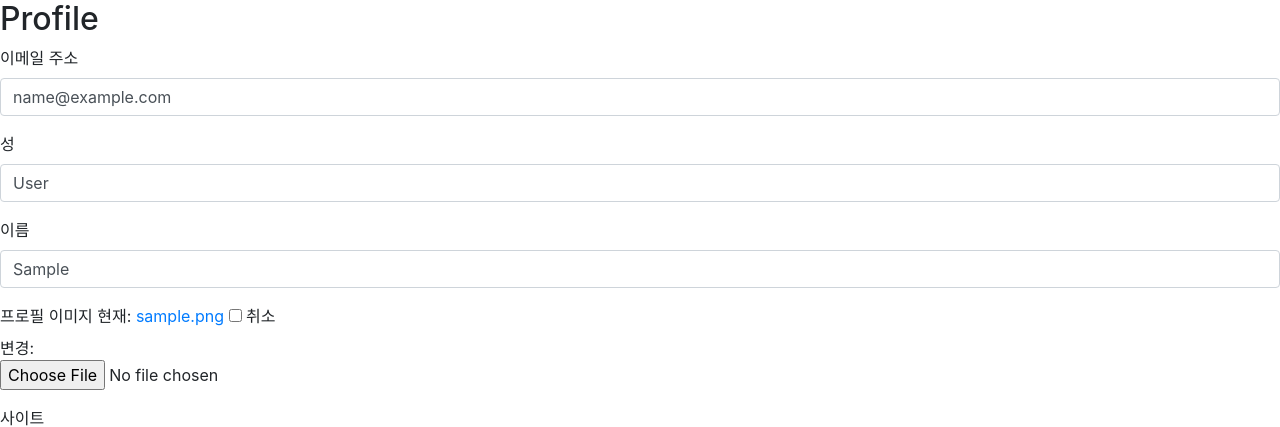
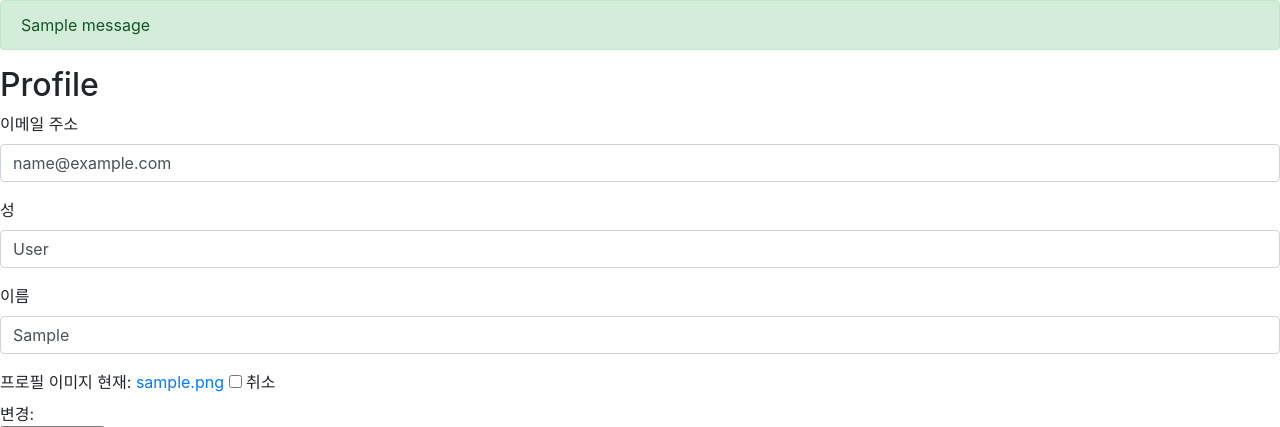
Before and after one commit to orca9s/instagram, a Django app: page /members/profile/ in a window 1280 px wide. Shown: the part 56-483 px from the top of the page. Run offline with Django 3.2, Linux system fonts and the light colour scheme; a user stored in the database is signed in; tables that the repository leaves empty hold one stand-in row (values such as "Sample post"); one stand-in notice (Sample message) is shown; parts of the project's set-up code (start-up, migrations or seed data) failed here and were passed over; some libraries are stand-ins or nearby versions.

Commit message:
messages모듈 전달 및 표시

```diff
--- a/app/members/views.py
+++ b/app/members/views.py
@@ -1,3 +1,4 @@
+from django.contrib import messages
 from django.contrib.auth import authenticate, login, logout
 from django.contrib.auth.decorators import login_required
 from django.contrib.auth.models import User
@@ -148,6 +149,14 @@ def profile(request):
             form.save()
             # is_valid()를 통과하고 인스턴스 수정이 완료되면
             # messages모듈을 사용해서 템플릿에 수정완료 메시를 표시
+            # (redirect)를 함에도 불구하고 어떤 메세지를 전달하고 싶다
+            # 그때 message프레임워크를 사용한다
+            # request -> view(messages에 알림데이터와 어떤 client에게 보내야 하는지를 저장)
+            #   django_session테이블에 있는 특정 session_id값과
+            #   클라이언트(브라우저의 쿠키)가 가지고 있는 sessionid값을 비교해서 client를 특정화
+            # -> redirect -> view(이 client에게 message가 있다면, render시 해당 데이터를 함께 context에 담아 전송)
+            # -> render(messages가 전달한 알림데이터를 표시)
+            messages.success(request, '프로필 수정이 완료되었습니다')
 
     form = UserProfileForm(instance=request.user)
     # instance = request.user UserProfielForm이 User모델이랑
--- a/app/templates/members/profile.html
+++ b/app/templates/members/profile.html
@@ -2,6 +2,13 @@
 
 {% block content %}
 <div>
+    {% if messages %}
+        {% for message in messages %}
+            <div class="alert alert-{{ message.tags }}">
+                {{ message }}
+            </div>
+        {% endfor %}
+    {% endif %}
     <h2>Profile</h2>
     <form action="" method="post" enctype="multipart/form-data">
         {% csrf_token %}
```
Also changed, not shown: app/config/settings.py (+9 -0 lines).
